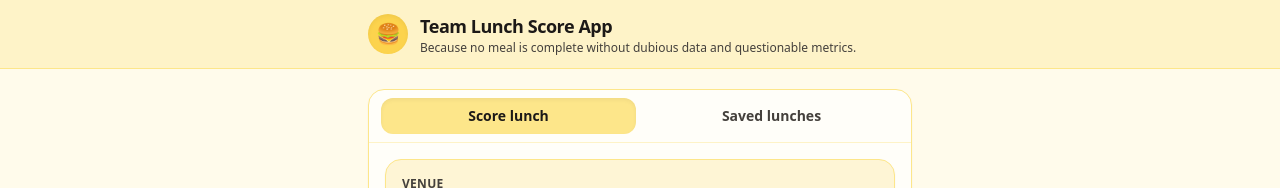
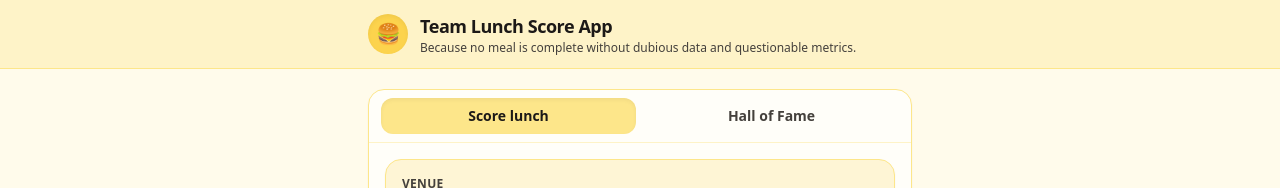
Before and after one commit to PrioryoftheBadger/sturdy-fiesta, a React (Vite) app: page / in a window 1280 px wide. Shown: the top 188 px of the page. Built offline with nearby package versions, Linux system fonts and the light colour scheme.

Commit message:
Update the label for saved lunches to "Hall of Fame"

```diff
--- a/src/app.tsx
+++ b/src/app.tsx
@@ -117,7 +117,7 @@ function App() {
               }`}
               onClick={() => setActiveTab("saved")}
             >
-              Saved lunches
+              Hall of Fame
             </button>
           </div>
 
```
